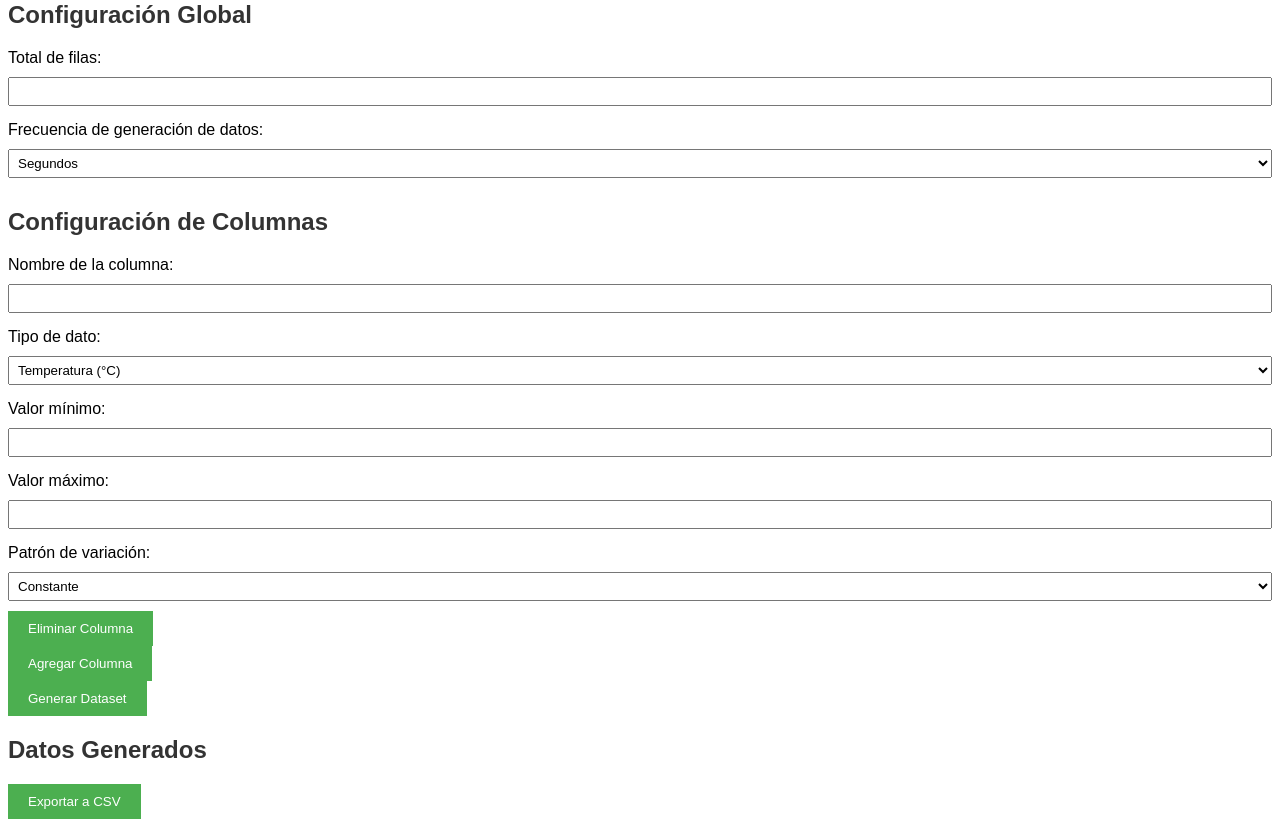
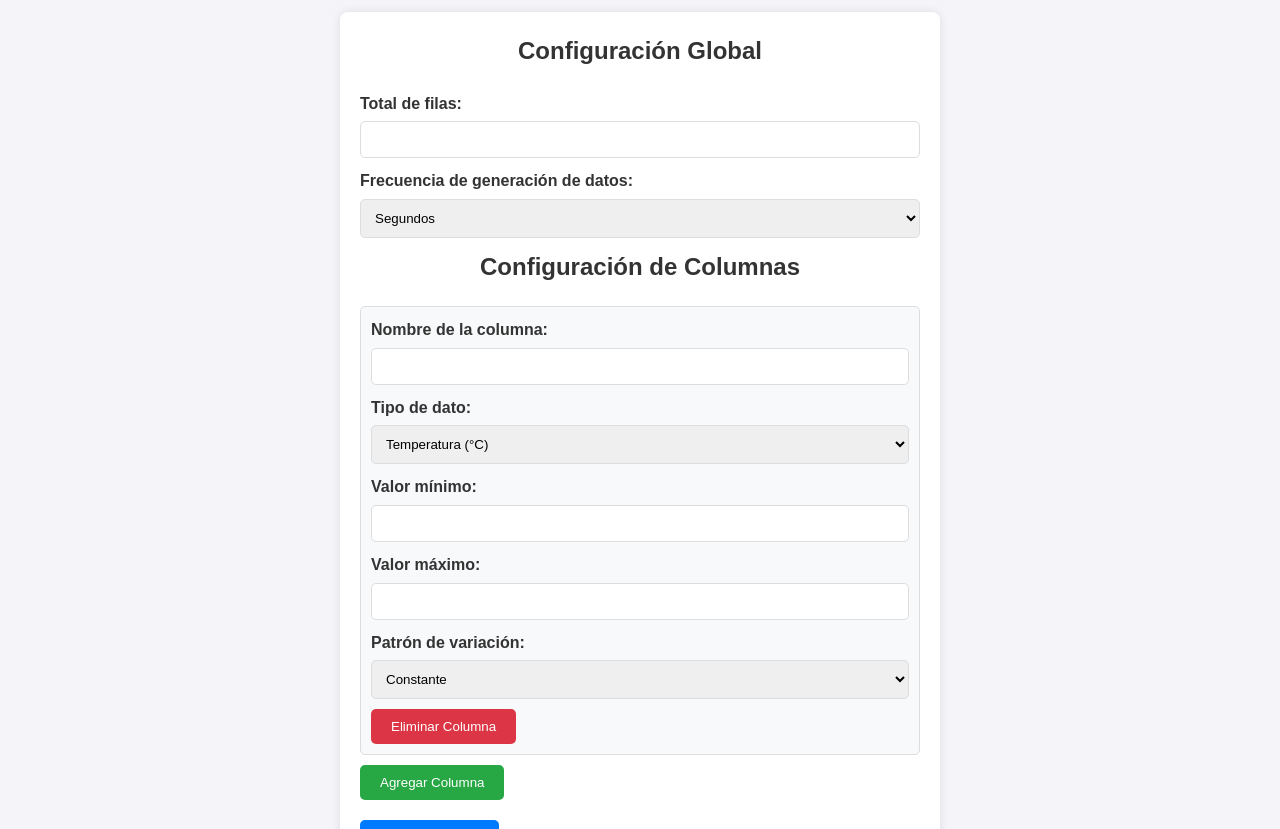
Before and after one commit to openlabun/Dataflow, a website: page public/index.html in a window 1280 px wide. Shown: the part 79-908 px from the top of the page. Drawn offline with Linux system fonts and the light colour scheme.

Commit message:
Update style.css

```diff
--- a/public/style.css
+++ b/public/style.css
@@ -1,51 +1,120 @@
-    /* Estilos básicos para el formulario y la tabla */
+
+* {
+    margin: 0;
+    padding: 0;
+    box-sizing: border-box;
+}
+
 body {
-    font-family: Arial, sans-serif;
+    font-family: 'Arial', sans-serif;
+    background-color: #f4f4f9;
+    color: #333;
+    line-height: 1.6;
+    display: flex;
+    flex-direction: column;
+    align-items: center;
+    justify-content: center;
+    min-height: 100vh;
+    padding: 20px;
 }
 
 h1, h2 {
-    color: #333;
+    margin-bottom: 20px;
+    text-align: center;
 }
 
 form {
-    margin-bottom: 20px;
+    background: #fff;
+    padding: 20px;
+    border-radius: 8px;
+    box-shadow: 0 0 10px rgba(0, 0, 0, 0.1);
+    width: 100%;
+    max-width: 600px;
 }
 
 label {
     display: block;
-    margin: 5px 0;
+    margin-bottom: 5px;
+    font-weight: bold;
 }
 
-input, select {
-    padding: 5px;
-    margin: 5px 0 10px;
+input[type="number"], input[type="text"], select {
     width: 100%;
-    box-sizing: border-box;
+    padding: 10px;
+    margin-bottom: 10px;
+    border: 1px solid #ddd;
+    border-radius: 5px;
 }
 
 button {
+    display: inline-block;
+    background: #007bff;
+    color: #fff;
+    border: none;
     padding: 10px 20px;
-    background-color: #4CAF50;
-    color: white;
-    border: none;
     cursor: pointer;
+    border-radius: 5px;
+    transition: background 0.3s ease;
 }
 
 button:hover {
-    background-color: #45a049;
+    background: #0056b3;
 }
 
-table {
-    width: 100%;
-    border-collapse: collapse;
-    margin-top: 20px;
+button[type="button"] {
+    background: #dc3545;
 }
 
-table, th, td {
-    border: 1px solid black;
+button[type="button"]:hover {
+    background: #c82333;
 }
 
-th, td {
+button#addColumnBtn {
+    background: #28a745;
+    margin-bottom: 20px;
+}
+
+button#addColumnBtn:hover {
+    background: #218838;
+}
+
+button#exportCsvBtn {
+    background: #ffc107;
+}
+
+button#exportCsvBtn:hover {
+    background: #e0a800;
+}
+
+.columnConfig {
+    background: #f8f9fa;
     padding: 10px;
-    text-align: left;
+    border: 1px solid #ddd;
+    border-radius: 5px;
+    margin-bottom: 10px;
 }
+
+#dataTable {
+    width: 100%;
+    margin-top: 20px;
+    border-collapse: collapse;
+}
+
+#dataTable th, #dataTable td {
+    padding: 10px;
+    border: 1px solid #ddd;
+}
+
+@media (max-width: 768px) {
+    form {
+        padding: 10px;
+    }
+
+    input[type="number"], input[type="text"], select {
+        padding: 8px;
+    }
+
+    button {
+        padding: 8px 16px;
+    }
+}
```
